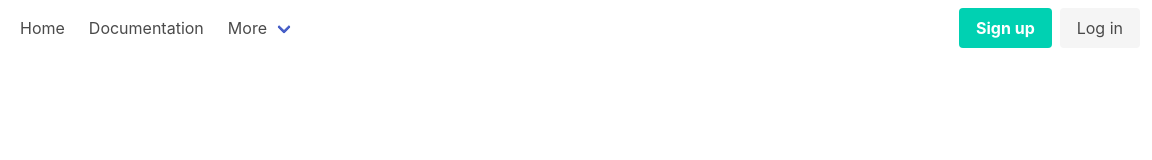
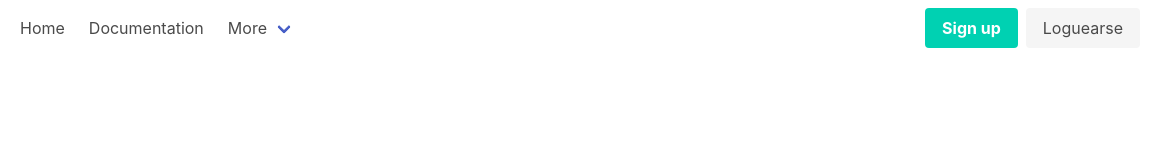
Before and after one commit to Javier-Chincha/TicmasCv, a plain HTML site: page TicmasCV.html in a window 1280 px wide. Shown: the full height of the page, 128-1280 px from the left. Drawn offline with nearby package versions, Linux system fonts and the light colour scheme.

Commit message:
Signed-off-by: Javier <javier.chincha.fl@gmail.com>

```diff
--- a/TicmasCV.html
+++ b/TicmasCV.html
@@ -37,7 +37,7 @@
 					<div class="navbar-item">
 						<div class="buttons">
 							<a class="button is-primary"><strong>Sign up</strong></a>
-							<a class="button is-light">Log in</a>
+							<a class="button is-light">Loguearse</a>
 						</div>
 					</div>
 				</div>
```
